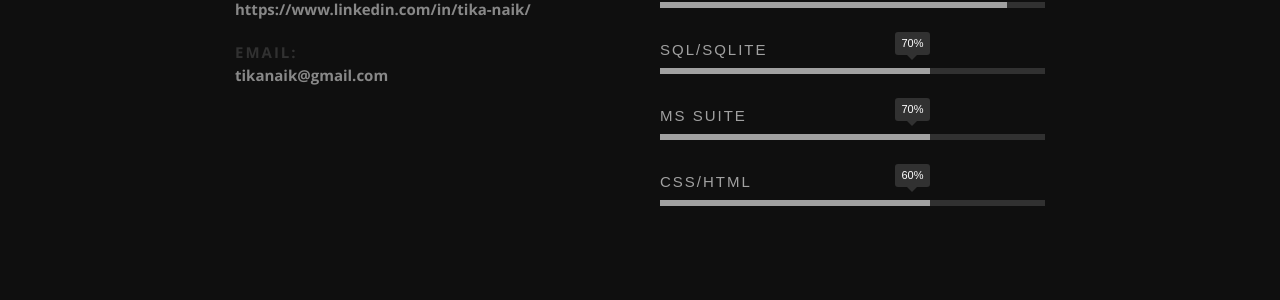
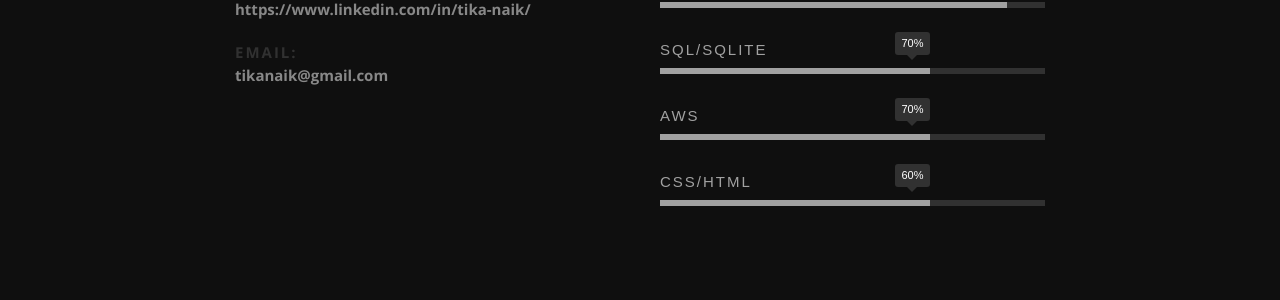
Before and after one commit to AvantikaNaik/AvantikaNaik.github.io, a Jekyll site: the page index.html, which Jekyll copies as it is, in a window 1280 px wide and 900 px high, scrolled down 1473 px. Shown: the part 153-453 px from the top of the window. Built offline with Jekyll 4.4.1, drawn with Linux system fonts in a browser that asks for light colours; nearby versions of some CDN libraries.

Commit message:
updated skills

```diff
--- a/index.html
+++ b/index.html
@@ -145,7 +145,7 @@
                </li>
                <li>
                   <div class="progress percent70"><span>70%</span></div>
-                  <strong>MS Suite</strong>
+                  <strong>AWS</strong>
                </li>
                <li>
                   <div class="progress percent70"><span>60%</span></div>
```
